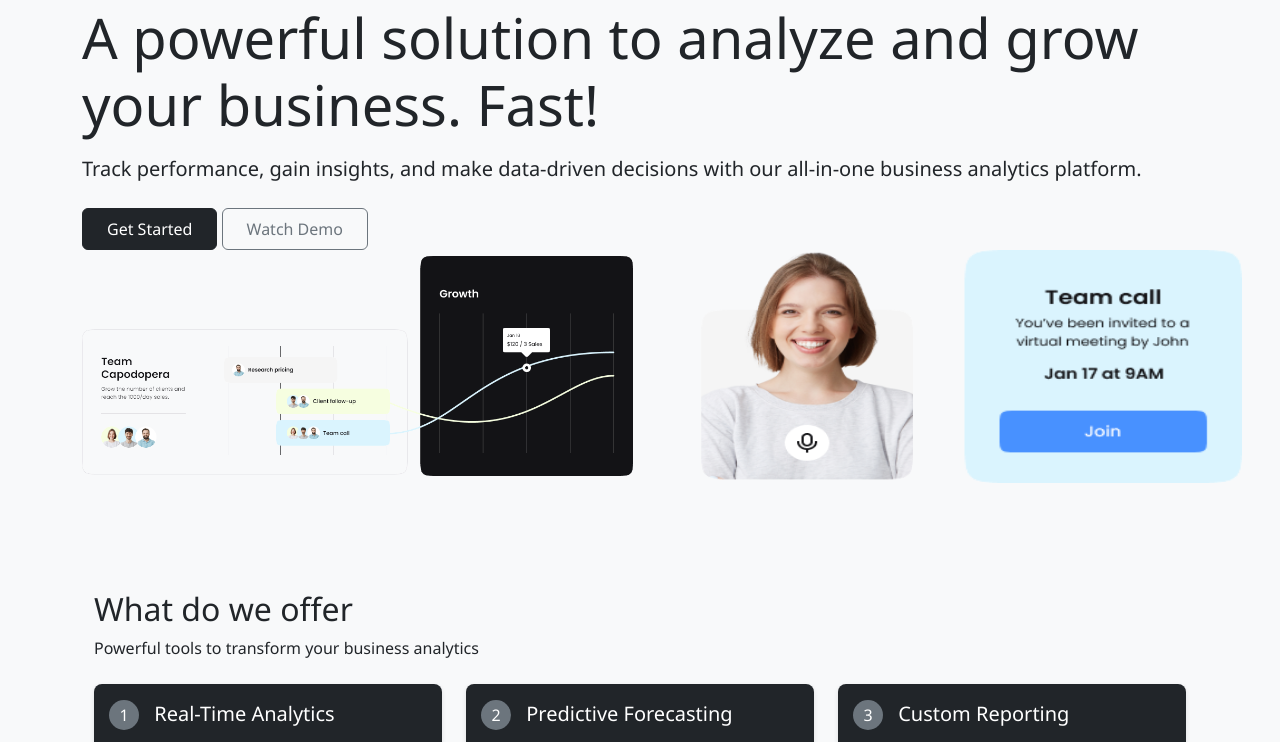
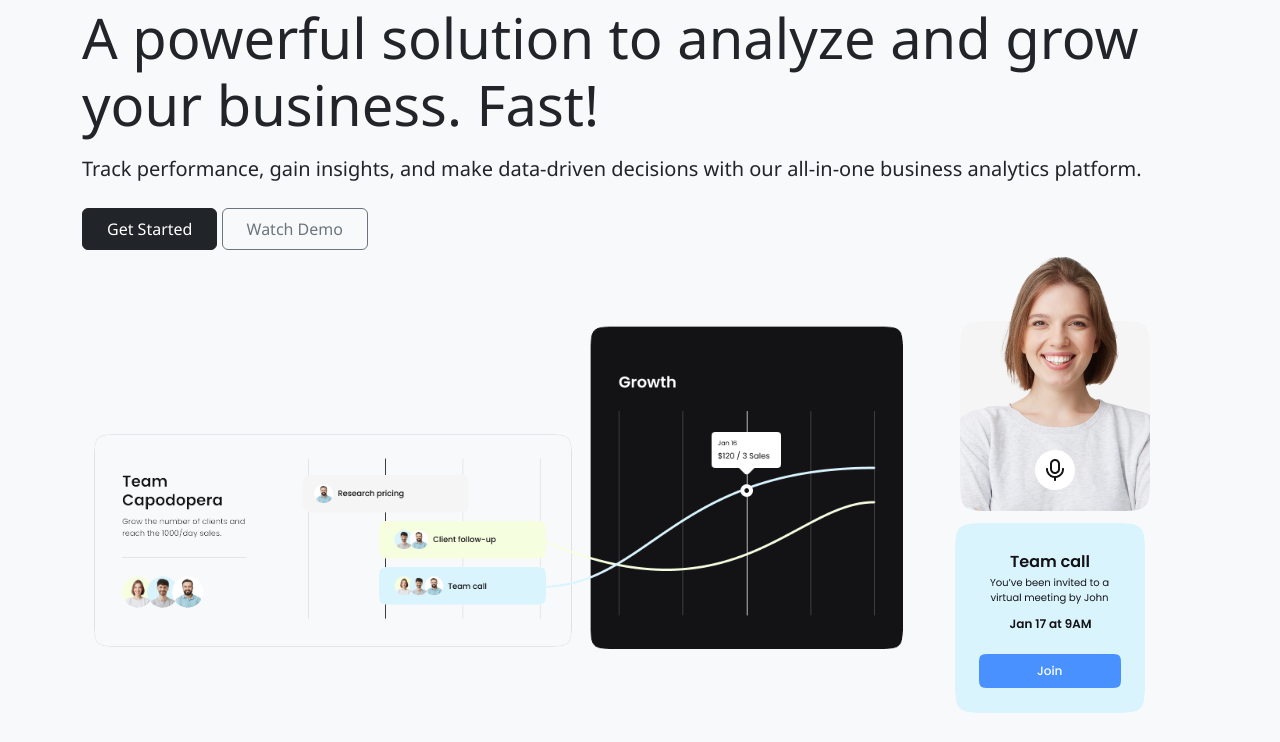
Before and after one commit to Munaikh/Django-project, a Django app: page / in a window 1280 px wide. Shown: the part 117-859 px from the top of the page. Run offline with Django 3.2, Linux system fonts and the light colour scheme.

Commit message:
Fixed Landing Images Bootstrap

```diff
--- a/project_design/growth_app/templates/growth_app/landing_page.html
+++ b/project_design/growth_app/templates/growth_app/landing_page.html
@@ -11,13 +11,24 @@
             <div class="mt-4">
                 <a href="{% url 'register' %}" class="btn btn-dark px-4 py-2 mr-2">Get Started</a>
                 <a href="https://www.youtube.com" target="_blank" rel="noopener noreferrer" class="btn btn-outline-secondary px-4 py-2">Watch Demo</a>
-                <div class="landing-images col-lg-12">
-                    <img src="{% static 'images/landing-img-1.png' %}" alt="Growth" width="50%" height="10%">
-                    <div class="landing-images col-lg-6">
-                        <img src="{% static 'images/landing-img-2.png' %}" alt="Growth" width="40%" height="80%">
-                        <img src="{% static 'images/landing-img-3.png' %}" alt="Growth" width="50%" height="80%">
+                <div class="container-fluid">
+                    <div class="row g-0">
+                      <!-- Left Column (larger) -->
+                      <div class="col-12 col-md-9 d-flex justify-content-center align-items-center">
+                        <img src="/static/images/landing-img-1.png" alt="Growth" class="img-fluid">
+                      </div>
+
+                      <!-- Right Column (responsive layout switch) -->
+                      <div class="col-12 col-md-3 d-flex flex-row flex-md-column justify-content-center align-items-center">
+                        <img src="/static/images/landing-img-2.png" alt="Growth" class="img-fluid m-1 landing-img">
+                        <img src="/static/images/landing-img-3.png" alt="Growth" class="img-fluid m-1 landing-img">
+                      </div>
                     </div>
-                </div>
+                  </div>
+
+
+
+
             </div>
         </div>
     </div>
--- a/project_design/static/css/style.css
+++ b/project_design/static/css/style.css
@@ -44,12 +44,15 @@ main {
     margin-right: 10px;
 }
 
-.landing-images{
-    display: flex;
-    flex-direction: row;
-    gap:50px;
+.landing-img {
+    max-width: 90%;
 }
 
+@media (max-width: 576px) {
+    .landing-img {
+        max-width: 50% !important;
+    }
+}
 
 /* Buttons */
 .btn-dark {
```
